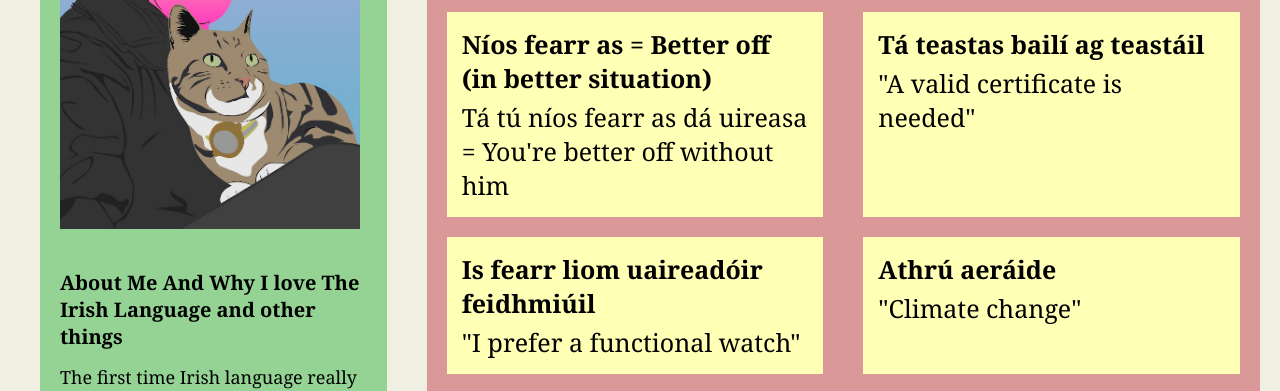
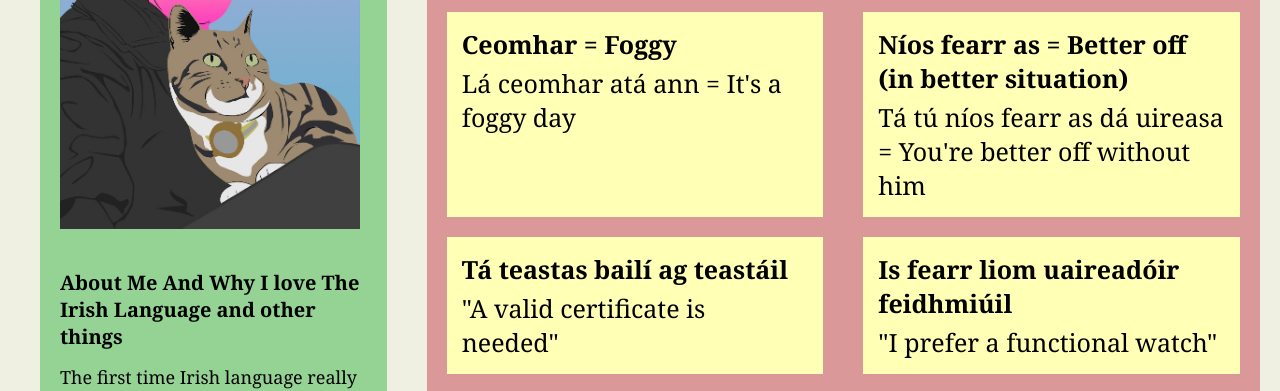
Before and after one commit to ppr350/irish_learning_blog, a plain HTML site: page index.html in a window 1280 px wide. Shown: the part 352-743 px from the top of the page. Drawn offline with Linux system fonts and the light colour scheme.

Commit message:
Added Ceomhar = Foggy

```diff
--- a/index.html
+++ b/index.html
@@ -62,6 +62,11 @@
             <div class="cards-container">
 
                 <div class="card">
+                    <p class="card-title">Ceomhar = Foggy</p>
+                    <p class="card-content">Lá ceomhar atá ann = It's a foggy day</p>
+                </div>
+
+                <div class="card">
                     <p class="card-title">Níos fearr as = Better off (in better situation)</p>
                     <p class="card-content">Tá tú níos fearr as dá uireasa = You're better off without him</p>
                 </div>
```
